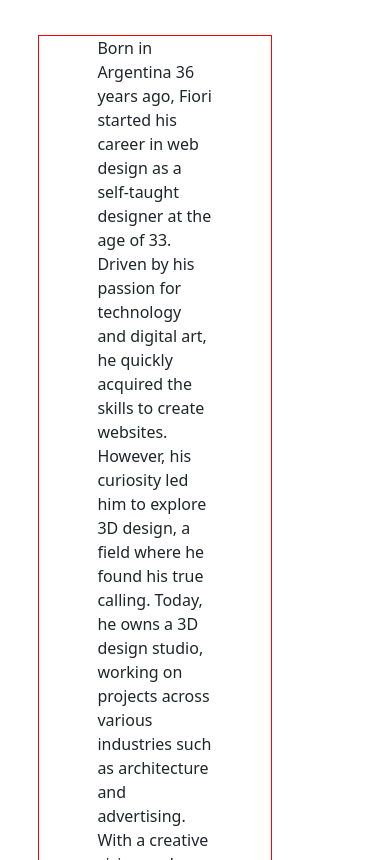
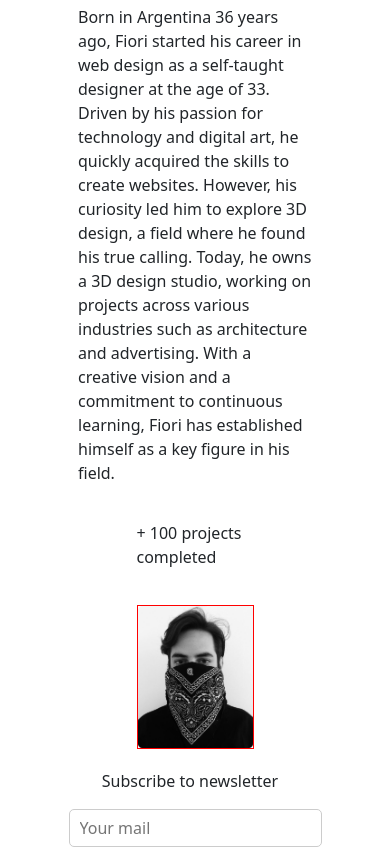
Before and after one commit to fiorimrt/porfolio-3d, a website: page pages/about.html in a window 390 px wide. Shown: the part 141-1001 px from the top of the page. Drawn offline with Linux system fonts and the light colour scheme.

Commit message:
entrega-final-29-nov-toma-1

```diff
--- a/scss/layout/about/_grid-about.scss
+++ b/scss/layout/about/_grid-about.scss
@@ -1,7 +1,7 @@
 .grid-container-about {
     display: grid;
     width: 100%;
-    height: auto;
+    height: 1000px;
     max-width: 1024px;
     grid-template-columns: repeat(2, 2fr);
     grid-template-rows: repeat(3, 2fr);
@@ -9,6 +9,7 @@
     align-items: center;
     gap: 20px;
     margin: 0 auto;
+
 
 
 
--- a/scss/layout/medidas/_media1024.scss
+++ b/scss/layout/medidas/_media1024.scss
@@ -5,10 +5,6 @@
 
         width: 80%;
         height: auto;
-        width: 80%;
-        height: auto;
-
-
         justify-content: center;
         align-items: center;
         gap: 20px;
@@ -100,6 +96,7 @@
 
 
 
+
     .grid-container-about {
         display: grid;
         width: 80%;
@@ -108,10 +105,10 @@
         grid-template-columns: repeat(2, 2fr);
         grid-template-rows: repeat(3, 2fr);
         justify-content: center;
-        align-items: center;
+        align-items: start;
         gap: 1.25rem;
-        margin: 2.4rem;
-        border: solid 1px red;
+
+
 
 
 
@@ -125,13 +122,14 @@
 
     .about-me-text {
         grid-area: about-me-text;
-        width: 50%;
+        width: 70%;
     }
 
     .img-perfil {
         grid-area: img-perfil;
-        width: 70%;
-        align-items: top;
+        width: 100%;
+        align-items: start;
+        border: solid 1px red;
 
     }
 
@@ -181,7 +179,7 @@
 
     .flex-services {
         justify-content: center;
-        align-items: top;
+        align-items: flex-start;
         display: flex;
         flex-direction: row;
         flex-wrap: wrap;
--- a/scss/layout/medidas/_media480.scss
+++ b/scss/layout/medidas/_media480.scss
@@ -105,10 +105,17 @@
         width: 60%;
         height: auto;
         max-width: 1200px;
+        align-items: center;
+        justify-content: center;
     }
 
     .img-perfil {
-        width: 40%;
+        width: 50%;
+        object-fit: cover;
+    }
+
+    .about-me-text {
+        width: 100%;
     }
 
 
--- a/scss/layout/medidas/_media768.scss
+++ b/scss/layout/medidas/_media768.scss
@@ -12,7 +12,7 @@
         align-items: center;
         gap: 40px;
         margin: 0 auto;
-        justify-content: center;
+
 
         article img {
             height: 400px;
@@ -148,6 +148,7 @@
             .p-services-2,
             .p-services-3 {
                 width: 20rem;
+
             }
 
 
```
Also changed, not shown: css/style.css, 1 other file.
